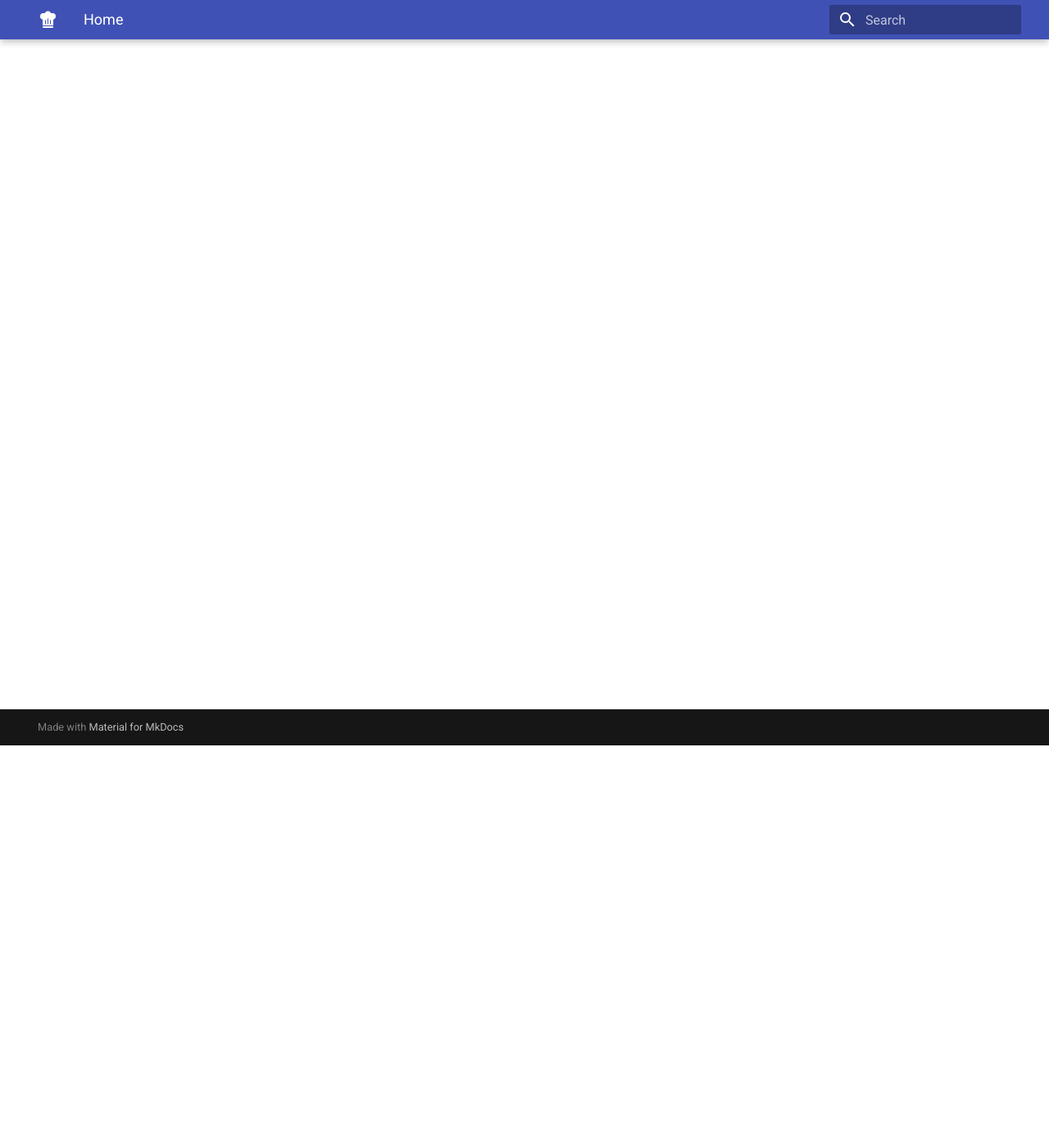
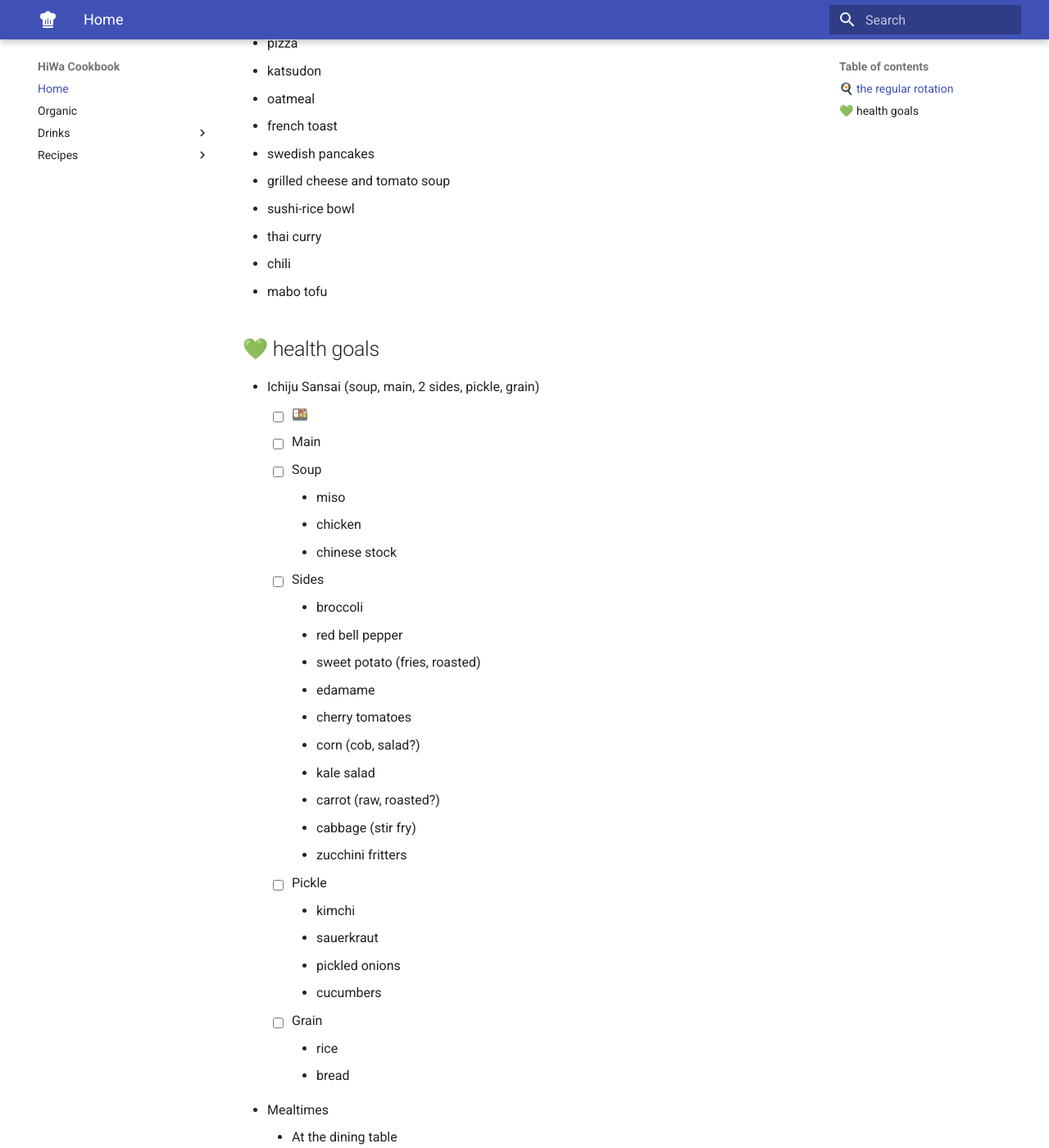
Before and after one commit to seemyer/recipes, an MkDocs documentation site: the page built from docs/index.md, in a window 1280 px wide and 1400 px high, scrolled down 491 px. Shown: the whole window at 82% size. Built offline with MkDocs 1.6.1 and Material for MkDocs 9.7.7, drawn with Linux system fonts in a browser that asks for light colours; some of the changed text lies outside the part shown.

Commit message:
converging docs

```diff
--- a/docs/index.md
+++ b/docs/index.md
@@ -1 +1,77 @@
 This is a virtual book of recipes for the HiWa house.
+
+## 🍳 the regular rotation
+* mac and cheese
+* ham, bean, and kale soup
+* refried bean pupusas
+* chicken tinga tacos
+* salmon-rice bowl
+* pasta
+* dumplings
+* pizza
+* katsudon
+* oatmeal
+* french toast
+* swedish pancakes
+* grilled cheese and tomato soup
+* sushi-rice bowl
+* thai curry
+* chili
+* mabo tofu
+
+## 💚 health goals
+* Ichiju Sansai (soup, main, 2 sides, pickle, grain)
+	- [ ] 🍱
+	- [ ] Main
+	- [ ] Soup
+		* miso
+		* chicken
+		* chinese stock
+	- [ ] Sides
+		* broccoli
+		* red bell pepper
+		* sweet potato (fries, roasted)
+		* edamame
+		* cherry tomatoes
+		* corn (cob, salad?)
+		* kale salad
+		* carrot (raw, roasted?)
+		* cabbage (stir fry)
+		* zucchini fritters
+	- [ ] Pickle
+		* kimchi
+		* sauerkraut
+		* pickled onions
+		* cucumbers
+	- [ ] Grain
+		* rice
+		* bread
+* Mealtimes
+	* At the dining table
+	* Minimize TV or electronics
+	* Chew more slowly
+	* Put down the fork between bites
+	* Focus on textures and flavors
+* Emphasis
+	* 3 drink/week
+	* hard boiled eggs
+	* almonds
+	* dried fruit
+	* canned fish
+	* kimchi
+	* cheese
+	* flavor enhancers
+		* Soy sauce
+		* Miso paste
+		* Tabasco
+		* Vinaigrette
+		* Chili oil
+		* Vinegar
+		* Prosciutto
+		* Parmesan
+		* Fat
+* Basic smoothie (serves 1)
+	- [ ] .5 cup yogurt
+	- [ ] 1 banana
+	- [ ] 2 cup kale
+	- [ ] 5 oz frozen berries.
```
Also changed, not shown: docs/organic.md (added, +27 -0 lines), docs/chef-hat-grey.png (deleted), docs/chef-hat-icon.png (deleted), docs/chef-hat.png (deleted), 1 other file.
